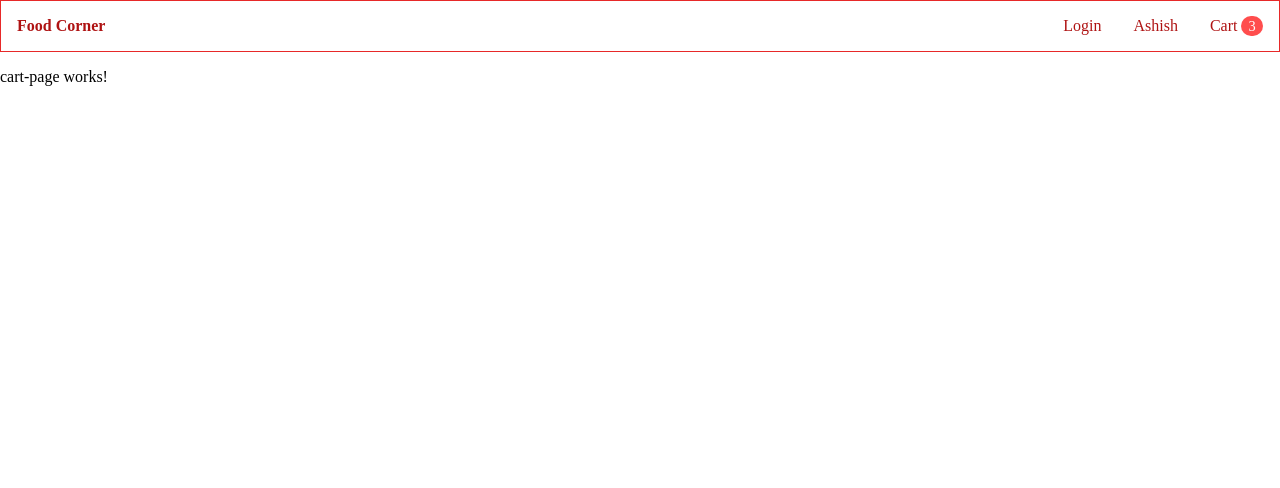
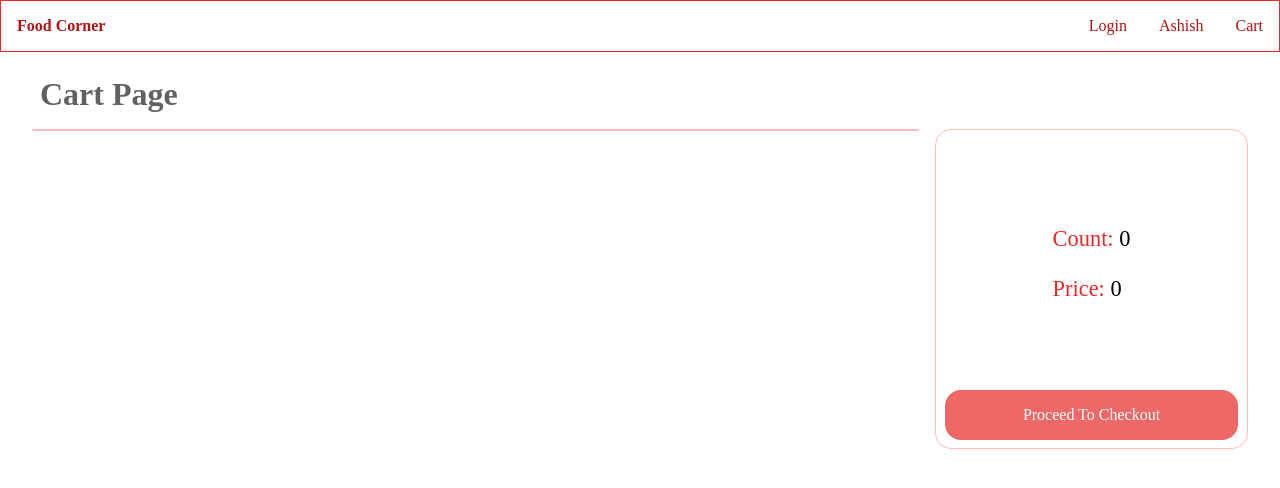
Before and after one commit to AungMyoThuOC/Food-Corner-online-app, an Angular app: page /cart-page in a window 1280 px wide. Shown: the top 488 px of the page. Built offline with nearby package versions, Linux system fonts and the light colour scheme; a web font is replaced by a local one; what ng-starrating would draw is missing.

Commit message:
add title

```diff
--- a/src/app/app.module.ts
+++ b/src/app/app.module.ts
@@ -10,6 +10,7 @@ import { SearchComponent } from './components/pages/search/search.component';
 import { FoodPageComponent } from './components/pages/food-page/food-page.component';
 import { TagComponent } from './components/pages/tag/tag.component';
 import { CartPageComponent } from './components/pages/cart-page/cart-page.component';
+import { TitleComponent } from './components/pages/title/title.component';
 
 @NgModule({
   declarations: [
@@ -19,7 +20,8 @@ import { CartPageComponent } from './components/pages/cart-page/cart-page.compon
     SearchComponent,
     FoodPageComponent,
     TagComponent,
-    CartPageComponent
+    CartPageComponent,
+    TitleComponent
   ],
   imports: [
     BrowserModule,
--- a/src/app/components/header/header.component.html
+++ b/src/app/components/header/header.component.html
@@ -16,7 +16,7 @@
           </div>
         </li>
         <li>
-          <a routerLink="/cart">Cart <span>3</span></a>
+          <a routerLink="/cart-page">Cart <span *ngIf="cartQuantity">{{cartQuantity}}</span></a>
         </li>
       </ul>
     </nav>
--- a/src/app/components/header/header.component.ts
+++ b/src/app/components/header/header.component.ts
@@ -1,10 +1,23 @@
-import { Component } from '@angular/core';
+import { Component, OnInit } from '@angular/core';
+import { CartService } from 'src/app/services/cart.service';
 
 @Component({
   selector: 'app-header',
   templateUrl: './header.component.html',
   styleUrls: ['./header.component.css']
 })
-export class HeaderComponent {
+export class HeaderComponent implements OnInit {
+
+  cartQuantity = 0;
+
+  constructor(cartService:CartService) {
+    cartService.getCartObservable().subscribe((newCart) => {
+      this.cartQuantity = newCart.totalCount;
+    })
+  }
+
+  ngOnInit(): void {
+
+  }
 
 }
--- a/src/app/components/pages/cart-page/cart-page.component.css
+++ b/src/app/components/pages/cart-page/cart-page.component.css
@@ -0,0 +1,123 @@
+.container {
+  display: flex;
+  flex-wrap: wrap;
+  margin: 1.5rem;
+  margin-top: 0.5rem;
+  align-items: flex-start;
+}
+
+ul {
+  display: flex;
+  flex: 3 0;
+  justify-content: space-evenly;
+  flex-direction: column;
+  border: 1px solid #ffbbbb;
+  border-radius: 1rem;
+  list-style: none;
+  margin: 0.5rem;
+  padding: 0;
+}
+
+ul li {
+  display: flex;
+  justify-content: space-around;
+  align-items: center;
+  flex-wrap: wrap;
+  border-bottom: 1px solid #e4e4e4;
+}
+
+ul li:last-child {
+  border: none;
+}
+
+li img {
+  width: 5rem;
+  height: 5rem;
+  border-radius: 100rem;
+  object-fit: cover;
+}
+
+li div {
+  padding: 1rem;
+}
+
+li div:not(:first-child) {
+  flex-basis: 18%;
+}
+
+li select {
+  width: 3rem;
+  outline: none;
+  border: none;
+  border-bottom: 1px solid lightgray;
+  font-size: 1.1rem;
+  font-weight: 200;
+}
+
+li .remove-button {
+  border: none;
+  border-radius: 1rem;
+  padding: 0.5rem;
+  color: #e72929;
+  outline: none;
+  opacity: 0.7;
+}
+
+li .remove-button:hover {
+  opacity: 1;
+  cursor: pointer;
+}
+
+.checkout {
+  display: flex;
+  flex-direction: column;
+  justify-content: space-between;
+  align-items: center;
+  flex: 1 3;
+  height: 20rem;
+  border: 1px solid #ffbbbb;
+  border-radius: 1rem;
+  padding: 0.5rem;
+  margin: 0.5rem;
+}
+
+.checkout>div {
+  font-size: 1.4rem;
+  margin: 1rem;
+  flex: 3;
+  display: flex;
+  flex-direction: column;
+  justify-content: center;
+  align-items: flex-start;
+}
+
+.foods-count {
+  margin-bottom: 1.5rem;
+}
+
+.foods-count::before {
+  content: "Count: ";
+  color: #e72929;
+}
+
+.total-price::before {
+  content: "Price: ";
+  color: #e72929;
+}
+
+.checkout a {
+  padding: 1rem;
+  color: white;
+  background-color: #e72929;
+  display: block;
+  width: 99%;
+  border-radius: 1rem;
+  text-align: center;
+  opacity: 0.7;
+  justify-self: center;
+}
+
+.checkout a:hover {
+  opacity: 1;
+  cursor: pointer;
+}
--- a/src/app/components/pages/cart-page/cart-page.component.html
+++ b/src/app/components/pages/cart-page/cart-page.component.html
@@ -1 +1,46 @@
-<p>cart-page works!</p>
+<!-- <p>cart-page works!</p> -->
+<app-title title="Cart Page" margin="1.5rem 0 0 2.5rem"></app-title>
+<div class="container">
+  <ul>
+    <li *ngFor="let cartItem of cart.items">
+      <div>
+        <img [src]="cartItem.food.imageUrl" [alt]="cartItem.food.name" />
+      </div>
+      <div>
+        <a routerLink="/food/{{ cartItem.food.id }}">
+          {{ cartItem.food.name }}
+        </a>
+      </div>
+      <div>
+        <select
+          #quantitySelect
+          [value]="cartItem.quantity"
+          (change)="changeQuantity(cartItem, quantitySelect.value)"
+        >
+          <option>1</option>
+          <option>2</option>
+          <option>3</option>
+          <option>4</option>
+          <option>5</option>
+        </select>
+      </div>
+      <div>
+        {{ cartItem.price | currency }}
+      </div>
+
+      <div>
+        <button class="remove-button" (click)="removeFromCart(cartItem)">
+          Remove
+        </button>
+      </div>
+    </li>
+  </ul>
+
+  <div class="checkout">
+    <div>
+      <div class="foods-count">{{ cart.totalCount }}</div>
+      <div class="total-price">{{ cart.totalPrice }}</div>
+    </div>
+    <a routerLink="/checkout">Proceed To Checkout</a>
+  </div>
+</div>
--- a/src/app/components/pages/cart-page/cart-page.component.ts
+++ b/src/app/components/pages/cart-page/cart-page.component.ts
@@ -1,10 +1,34 @@
-import { Component } from '@angular/core';
+import { Component, OnInit } from '@angular/core';
+import { CartService } from 'src/app/services/cart.service';
+import { Cart } from 'src/app/shared/model/Cart';
+import { CartItem } from 'src/app/shared/model/Cartitem';
 
 @Component({
   selector: 'app-cart-page',
   templateUrl: './cart-page.component.html',
   styleUrls: ['./cart-page.component.css']
 })
-export class CartPageComponent {
+export class CartPageComponent implements OnInit {
+
+  cart!:Cart
+
+  constructor(private cartService:CartService) {
+    this.cartService.getCartObservable().subscribe((cart) => {
+      this.cart = cart;
+    })
+  }
+
+  ngOnInit(): void {
+
+  }
+
+  removeFromCart(cartItem:CartItem) {
+    this.cartService.removeFromCart(cartItem.food.id);
+  }
+
+  changeQuantity(cartItem:CartItem, quantityInString:string) {
+    const quantity = parseInt(quantityInString);
+    this.cartService.changeQuantity(cartItem.food.id, quantity);
+  }
 
 }
--- /dev/null
+++ b/src/app/components/pages/title/title.component.css
@@ -0,0 +1,3 @@
+h1 {
+  color: #616161;
+}
--- /dev/null
+++ b/src/app/components/pages/title/title.component.html
@@ -0,0 +1,2 @@
+<!-- <p>title works!</p> -->
+<h1 [ngStyle]="{margin:margin, fontSize:fontSize}">{{title}}</h1>
--- /dev/null
+++ b/src/app/components/pages/title/title.component.ts
@@ -0,0 +1,27 @@
+import { Component, Input, OnInit } from '@angular/core';
+
+@Component({
+  selector: 'app-title',
+  templateUrl: './title.component.html',
+  styleUrls: ['./title.component.css']
+})
+export class TitleComponent implements OnInit {
+
+
+
+  constructor() {}
+
+  @Input()
+  title!:string;
+
+  @Input()
+  margin?='1rem 0 1rem 0.2rem';
+
+  @Input()
+  fontSize?:'1.7rem'
+
+  ngOnInit(): void {
+
+  }
+
+}
```
Also changed, not shown: 1 other file (tests, documents, lock files or other folders).
